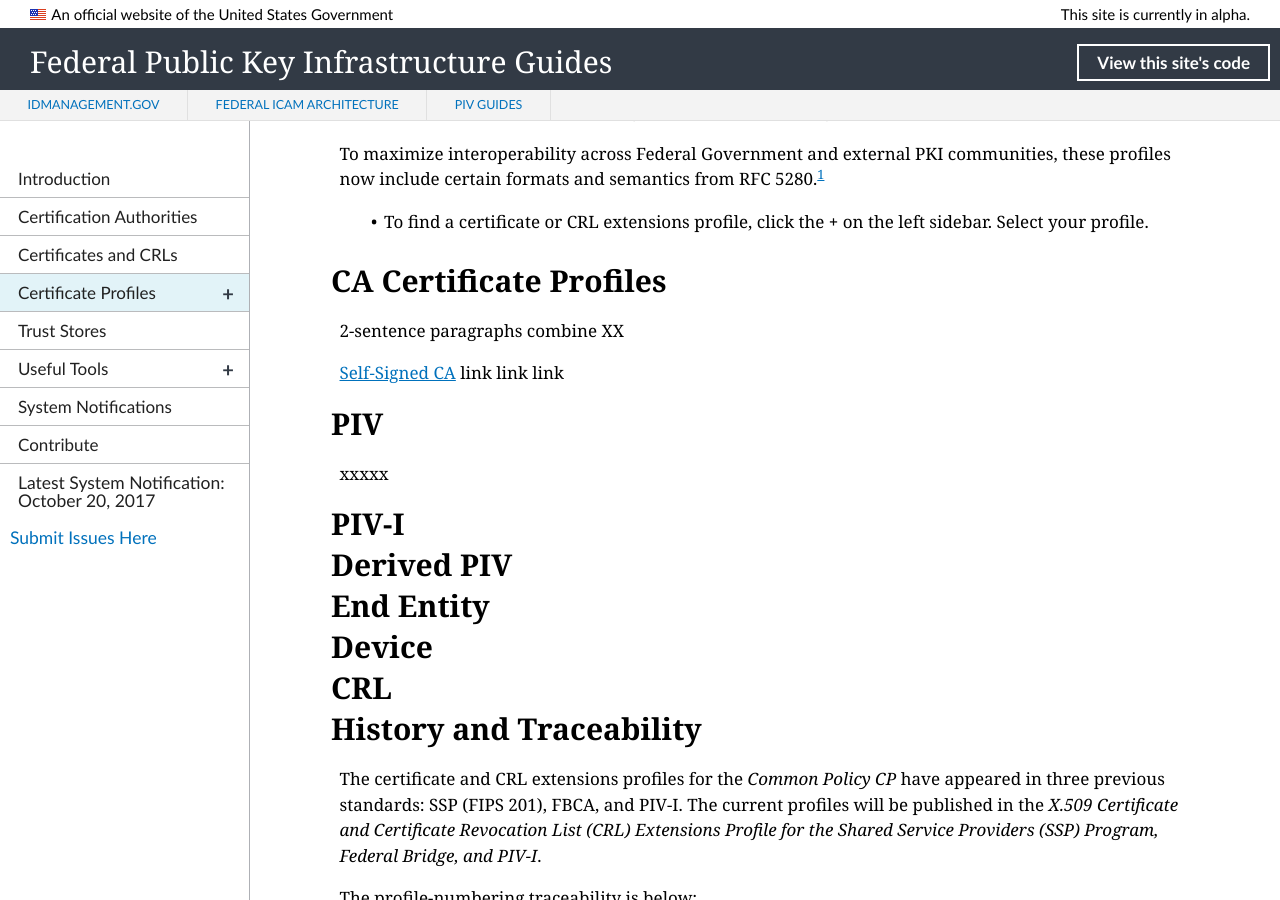
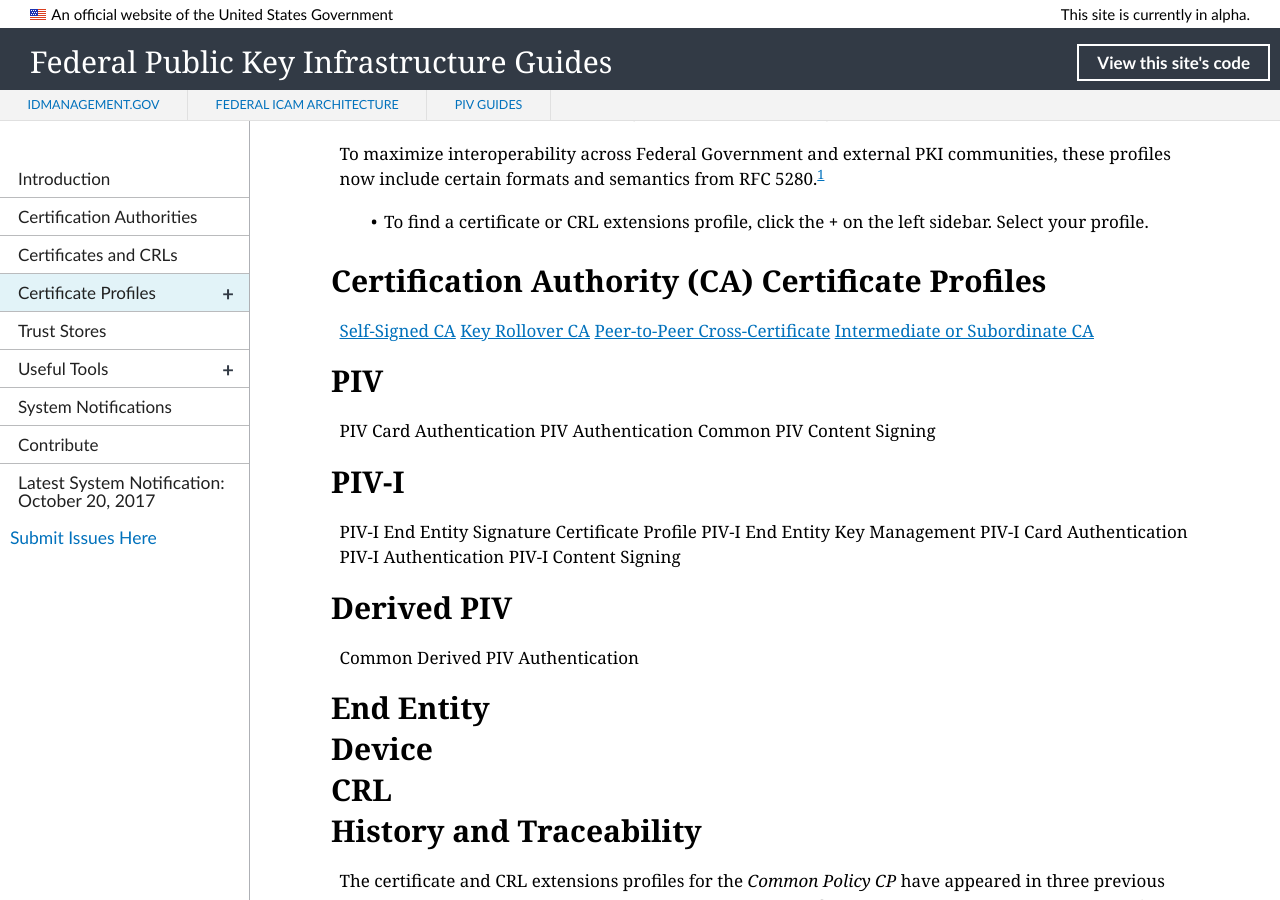
Before and after one commit to GSA/fpki-guides, a Jekyll site: the page built from pages/fpki_certificate_profiles.md, in a window 1280 px wide and 900 px high, scrolled down 270 px. Built offline with Jekyll 4.4.1, drawn with Linux system fonts in a browser that asks for light colours; nearby versions of some CDN libraries; library files that are not in the unit come from our copies.

Commit message:
Update fpki_certificate_profiles.md
Set up links to profiles

```diff
--- a/pages/fpki_certificate_profiles.md
+++ b/pages/fpki_certificate_profiles.md
@@ -10,22 +10,30 @@
 
 * To find a certificate or CRL extensions profile, click the **+** on the left sidebar. Select your profile.
 
-## CA Certificate Profiles
-
-2-sentence paragraphs combine XX
+## Certification Authority (CA) Certificate Profiles
 
 [Self-Signed CA]({{ site.baseurl }}/profiles/selfsignedca/)
-link
-link
-link
+[Key Rollover CA]({{ site.baseurl }}/profiles/keyrollover/)
+[Peer-to-Peer Cross-Certificate]({{ site.baseurl }}/profiles/p2pcrosscert/)
+[Intermediate or Subordinate CA]({{ site.baseurl }}/profiles/intorsubca/)
 
 ## PIV
 
-xxxxx
+PIV Card Authentication
+PIV Authentication
+Common PIV Content Signing
 
 ## PIV-I
 
+PIV-I End Entity Signature Certificate Profile
+PIV-I End Entity Key Management
+PIV-I Card Authentication
+PIV-I Authentication
+PIV-I Content Signing
+
 ## Derived PIV
+
+Common Derived PIV Authentication
 
 ## End Entity
 
```
